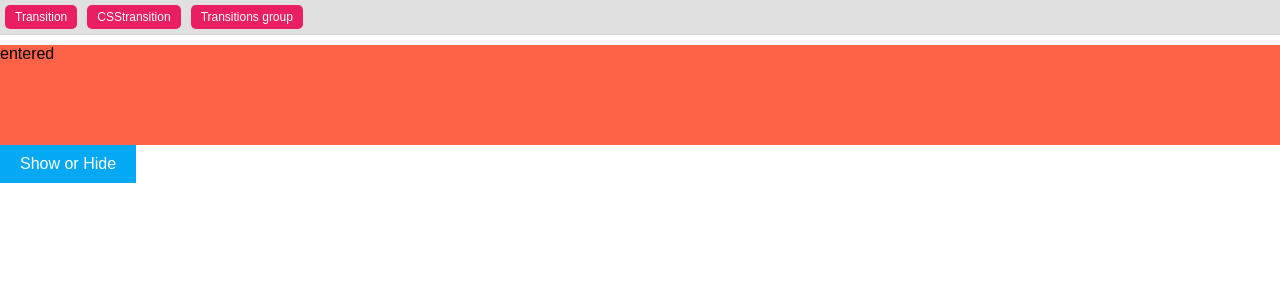
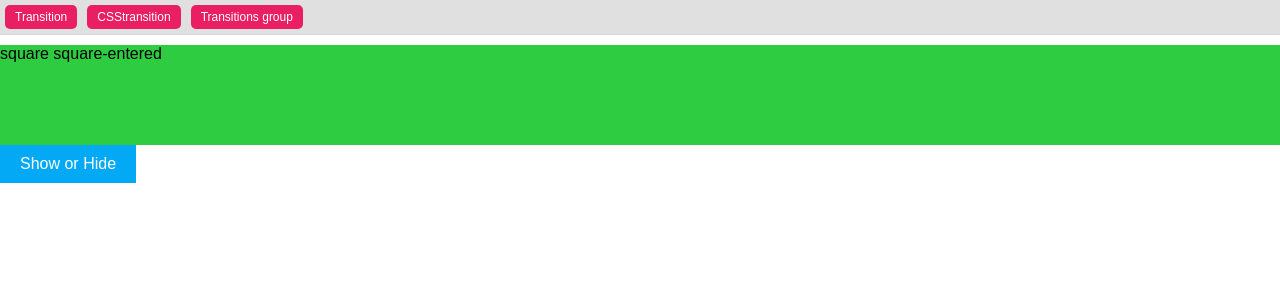
Before and after one commit to VinaykUmesh/StudyingReactJs, a React (Create React App) app in the folder React/03_transitions/: page /transition in a window 1280 px wide. Shown: the top 300 px of the page. Built offline with nearby package versions, Linux system fonts and the light colour scheme.

Commit message:
more on transition

```diff
--- a/React/03_transitions/src/components/Transition.js
+++ b/React/03_transitions/src/components/Transition.js
@@ -22,21 +22,31 @@ class TransitionComp extends Component{
             <div>
                 <Transition
                  in={this.state.show}
-                 timeout={2000}
+                 timeout={{
+                     enter:2000,
+                     exit:2000,
+
+                 }}
+
+                 enter={true}
+                 exit={true}
+
+                 onEnter = {(node) =>{
+                     console.log('enter')
+                 }}
+
+                 onExit ={(node)=>{
+                     console.log('exit')
+                 }}
+                >
+                 {
+                     state => <div className={`square square-${state}`}>
+                                    {`square square-${state}`}
+
+                     </div>
+                 }
 
 
-                >
-                {state =>
-                <div  style={{
-
-                    background: 'tomato',
-                    height : '100px',
-                    transition : 'all 2s',
-                    opacity : state === 'exited' || state === 'exiting' ? 0 : 1,
-                    }}>
-                        {state}
-                    </div>
-                }
 
                 </Transition>
 
--- a/React/03_transitions/src/css/App.css
+++ b/React/03_transitions/src/css/App.css
@@ -73,6 +73,29 @@
 /*=======================================
             TRANSITIONS BASIC
 ========================================*/
+.square{
+  background : tomato;
+  height : 100px;
+  opacity:  1;
+  transition:  all 1s ease;
+}
+
+.square.square-entering{
+  opacity: 1;
+  transform:translateX(0%);
+}
+
+.square.square-entered{
+  background: #2ECC40;
+}
+.square.square.square-exiting {
+  background: #0074D9;
+}
+
+.square.square-exited{
+  opacity: 0;
+  transform: translateX(-100%);
+}
 
 /*=======================================
                 CSSTRANSITIONS
```
